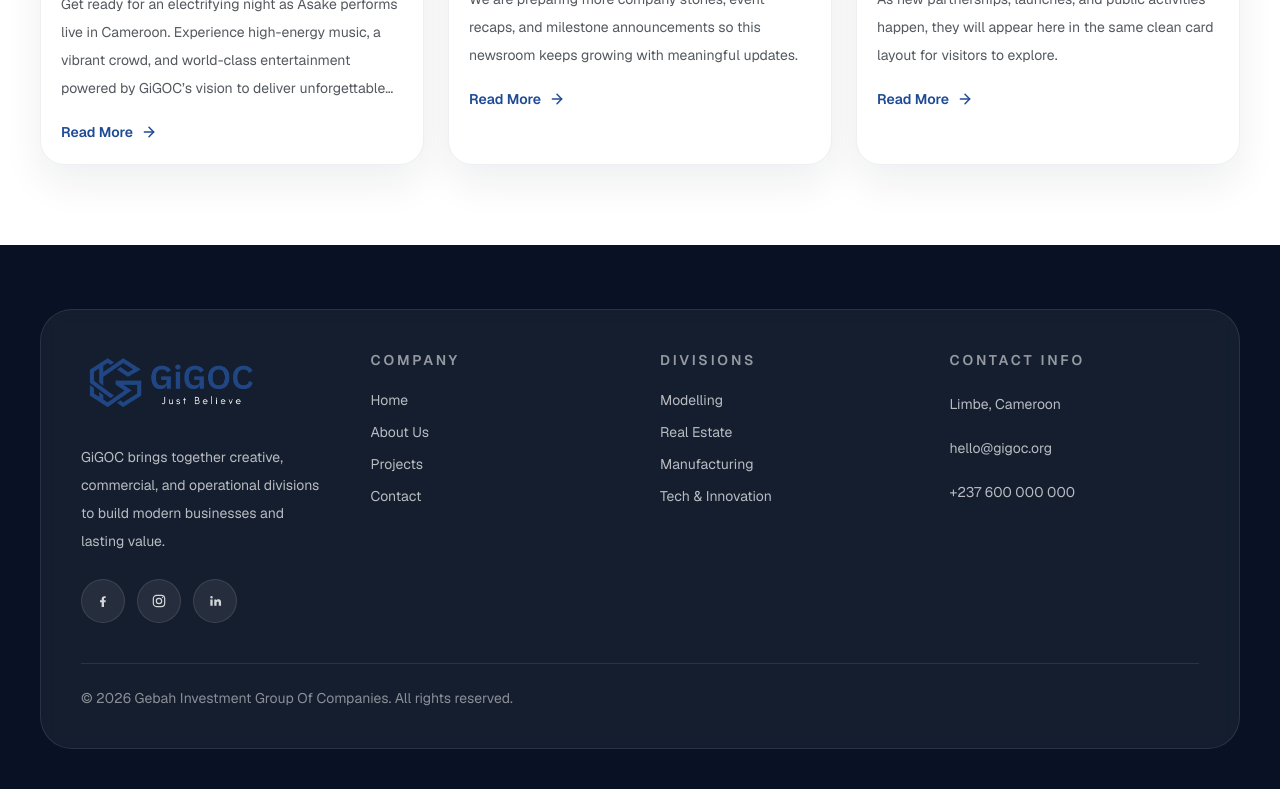
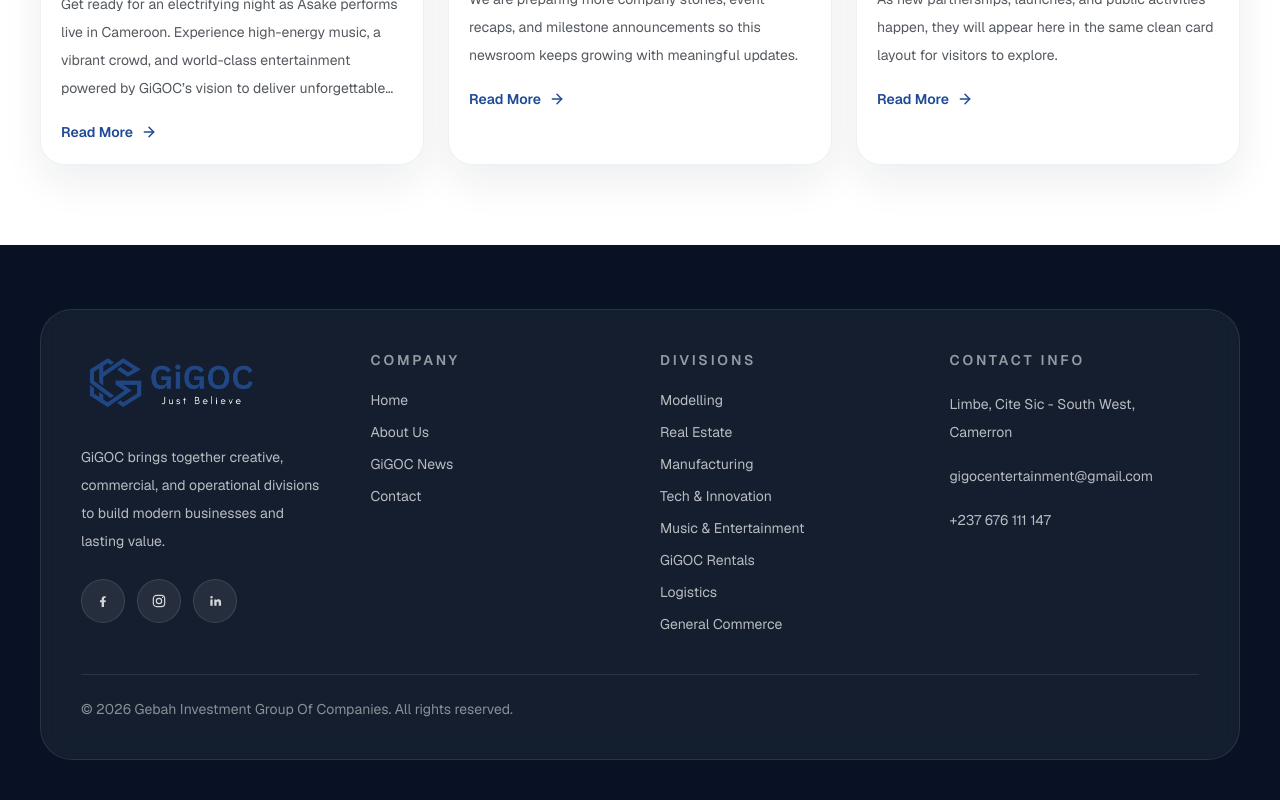
Before and after one commit to mrnguchi/gigoc-, a Next.js app: page /news in a window 1280 px wide. Shown: the part 1391-2191 px from the top of the page. Built offline with nearby package versions, Linux system fonts and the light colour scheme.

Commit message:
gigoc 2.1 -- contact info

```diff
--- a/src/app/about/page.tsx
+++ b/src/app/about/page.tsx
@@ -4,10 +4,11 @@
 import { FaFacebookF, FaInstagram, FaLinkedinIn } from 'react-icons/fa6';
 import Footer from '@/components/Footer';
 import Navbar from '@/components/Navbar';
+import { companyContact } from '@/data/contact';
 import { newsSectionData } from '@/data/news';
 
 const teamMembers = [
-  { name: 'Bill Gebah', role: 'Chief Executive Officer', info: 'Leads the group vision and long-term strategy.', image: '/unnamed.jpg' },
+  { name: 'Bill B. Gebah', role: 'Chief Executive Officer', info: 'Leads the group vision and long-term strategy.', image: '/unnamed.jpg' },
   { name: 'Fogam Fabrice', role: 'General Manager', info: 'Oversees performance, coordination, and execution across divisions.', image: '/fogam.jpg' },
   { name: 'Motoma Harry', role: 'Operation Manager', info: 'Drives day-to-day systems, and cross-team workflow.', image: '/gigoc-house.jpg' },
   { name: 'Nguchi N.', role: 'IT Engineer', info: 'Supports digital systems, infrastructure, and technical innovation.', image: '/nguchi.jpg' },
@@ -22,10 +23,10 @@
 ];
 
 const faqs = [
-  { question: 'Where are we located?', answer: 'We are located in Limbe.', defaultOpen: true },
+  { question: 'Where are we located?', answer: `We are located in ${companyContact.address}.`, defaultOpen: true },
   { question: 'What services does GiGOC provide?', answer: 'GiGOC brings together creative, commercial, and operational businesses across modelling, real estate, manufacturing, logistics, entertainment, general commerce, and tech-driven innovation.' },
   { question: 'Do you support partnerships and collaborations?', answer: 'Yes. We welcome conversations around partnerships, investments, strategic collaborations, and project opportunities across our business divisions.' },
-  { question: 'How can I contact your team?', answer: 'You can reach us through the contact section on the home page, by email at hello@gigoc.org, or by phone for direct enquiries.' },
+  { question: 'How can I contact your team?', answer: `You can reach us through the contact section on the home page, by email at ${companyContact.email}, or by phone on ${companyContact.phoneDisplay}.` },
   { question: 'Do you handle custom project requests?', answer: 'Yes. Depending on the division, our team can review tailored requests and recommend the best structure, service, or collaboration path.' },
 ];
 
@@ -137,9 +138,9 @@
                 className="group overflow-hidden rounded-[1.5rem] border bg-white shadow-[0_18px_40px_rgba(15,23,42,0.06)] transition-all duration-500 hover:-translate-y-2 hover:shadow-[0_28px_56px_rgba(15,23,42,0.12)]"
                 style={{ borderColor: 'rgba(148, 163, 184, 0.16)' }}
               >
-                <div className="relative h-90 overflow-hidden">
-                  <Image src={member.image} alt={member.name} fill className="object-cover transition-transform duration-700 group-hover:scale-105" sizes="(max-width: 768px) 100vw, 33vw" />
-                  <div className="absolute inset-0 bg-gradient-to-t from-slate-950/35 via-transparent to-transparent" />
+                <div className="relative h-90 rounded-2xl overflow-hidden">
+                  <Image src={member.image} alt={member.name} fill className="object-cover   transition-transform duration-700 group-hover:scale-105" sizes="(max-width: 768px) 100vw, 33vw" />
+                  <div className="absolute  inset-0 bg-gradient-to-t from-slate-950/35 via-transparent to-transparent" />
                   <div className="absolute bottom-4 left-4">
                     <SocialIconRow />
                   </div>
@@ -307,7 +308,7 @@
                       24/7 Service
                     </p>
                     <p className="text-sm" style={{ color: 'var(--text-soft)' }}>
-                      +237 600 000 000
+                      {companyContact.phoneDisplay}
                     </p>
                   </div>
                 </div>
--- a/src/app/contact/page.tsx
+++ b/src/app/contact/page.tsx
@@ -4,29 +4,29 @@
 import { FaFacebookF, FaInstagram, FaLinkedinIn, FaPinterestP, FaXTwitter } from 'react-icons/fa6';
 import Footer from '@/components/Footer';
 import Navbar from '@/components/Navbar';
+import { companyContact } from '@/data/contact';
 
 const contactDetails = [
   {
     title: 'Address',
     icon: MapPin,
-    lines: ['Limbe, South West Region', 'Cameroon'],
+    lines: companyContact.addressLines,
   },
   {
     title: 'Contact',
     icon: PhoneCall,
-    lines: ['Phone: +237 600 000 000', 'Email: hello@gigoc.org'],
+    lines: [`Phone: ${companyContact.phoneDisplay}`, `Email: ${companyContact.email}`],
   },
   {
     title: 'Open Time',
     icon: Clock3,
-    lines: ['Monday - Friday', '09:00 - 20:00'],
+    lines: ['Monday - Friday', '09:00 am - 05:00 pm'],
   },
 ];
 
 const socialLinks = [
   { label: 'Facebook', href: '#', icon: FaFacebookF },
   { label: 'X', href: '#', icon: FaXTwitter },
-  { label: 'Pinterest', href: '#', icon: FaPinterestP },
   { label: 'Instagram', href: '#', icon: FaInstagram },
   { label: 'LinkedIn', href: '#', icon: FaLinkedinIn },
 ];
@@ -110,26 +110,26 @@
                   <p>Talk to us about projects, partnerships, investments, or operational support.</p>
                   <p>
                     Email us at{' '}
-                    <Link href="mailto:hello@gigoc.org" className="font-medium text-white transition hover:text-blue-200">
-                      hello@gigoc.org
+                    <Link href={`mailto:${companyContact.email}`} className="font-medium text-white transition hover:text-blue-200">
+                      {companyContact.email}
                     </Link>
                     {' '}or call{' '}
-                    <Link href="tel:+237600000000" className="font-medium text-white transition hover:text-blue-200">
-                      +237 600 000 000
+                    <Link href={`tel:${companyContact.phoneHref}`} className="font-medium text-white transition hover:text-blue-200">
+                      {companyContact.phoneDisplay}
                     </Link>
                     .
                   </p>
                 </div>
                 <div className="mt-7 flex flex-wrap gap-3">
                   <Link
-                    href="mailto:hello@gigoc.org"
+                    href={`mailto:${companyContact.email}`}
                     className="inline-flex items-center gap-2 rounded-full bg-white px-5 py-3 text-sm font-semibold text-[#1e4a95] transition hover:-translate-y-0.5"
                   >
                     <Mail className="h-4 w-4" strokeWidth={2.2} />
                     Email Us
                   </Link>
                   <Link
-                    href="tel:+237600000000"
+                    href={`tel:${companyContact.phoneHref}`}
                     className="inline-flex items-center gap-2 rounded-full border px-5 py-3 text-sm font-semibold text-white transition hover:bg-white/10"
                     style={{ borderColor: 'rgba(255, 255, 255, 0.16)' }}
                   >
@@ -291,7 +291,7 @@
                 <button
                   type="submit"
                   className="inline-flex rounded-full px-7 py-3 text-sm font-semibold text-white shadow-[0_18px_35px_rgba(37,99,235,0.22)] transition hover:-translate-y-0.5"
-                  style={{ background: 'linear-gradient(135deg, #7c3aed 0%, #2563eb 100%)' }}
+                  style={{ background: 'linear-gradient(135deg, #1e4a95 0%, #2563eb 100%)' }}
                 >
                   Send Message
                 </button>
--- a/src/components/ContactSection.tsx
+++ b/src/components/ContactSection.tsx
@@ -1,3 +1,6 @@
+import Link from 'next/link';
+import { companyContact } from '@/data/contact';
+
 export default function ContactSection() {
   return (
     <section id="contact-section" className="scroll-mt-32 bg-[var(--bg-main)] px-5 pb-20 pt-4 sm:px-6 lg:px-10 lg:pb-24">
@@ -15,6 +18,20 @@
           <p className="mt-4 text-sm leading-7 sm:text-base" style={{ color: 'var(--text-soft)' }}>
             We work across multiple industries, so whether your project is creative, commercial, or operational, we are ready to help you move it forward.
           </p>
+
+          <div className="mt-6 space-y-2 text-sm leading-7 sm:text-base" style={{ color: 'var(--text-soft)' }}>
+            <p>{companyContact.address}</p>
+            <p>
+              <Link href={`mailto:${companyContact.email}`} className="font-medium transition hover:text-[var(--primary)]">
+                {companyContact.email}
+              </Link>
+            </p>
+            <p>
+              <Link href={`tel:${companyContact.phoneHref}`} className="font-medium transition hover:text-[var(--primary)]">
+                {companyContact.phoneDisplay}
+              </Link>
+            </p>
+          </div>
         </div>
 
         <form className="space-y-5" style={{ borderColor: 'rgba(148, 163, 184, 0.16)' }}>
--- a/src/components/Footer.tsx
+++ b/src/components/Footer.tsx
@@ -1,20 +1,26 @@
 import Image from 'next/image';
 import Link from 'next/link';
+import { companyContact } from '@/data/contact';
 
 type SocialPlatform = 'facebook' | 'instagram' | 'linkedin';
 
 const companyLinks = [
   { label: 'Home', href: '/#home' },
   { label: 'About Us', href: '/about' },
-  { label: 'Projects', href: '#' },
+  { label: 'GiGOC News', href: '/news' },
   { label: 'Contact', href: '/contact' },
 ];
 
 const divisionLinks = [
-  { label: 'Modelling', href: '/#hero-divisions' },
-  { label: 'Real Estate', href: '/#hero-divisions' },
-  { label: 'Manufacturing', href: '/#hero-divisions' },
-  { label: 'Tech & Innovation', href: '/#hero-divisions' },
+  { label: 'Modelling', href: '/#' },
+  { label: 'Real Estate', href: '/#' },
+  { label: 'Manufacturing', href: '/#' },
+  { label: 'Tech & Innovation', href: '/#' },
+  { label: 'Music & Entertainment', href: '/#' },
+  { label: 'GiGOC Rentals', href: '/#' },
+  { label: 'Logistics', href: '/#' },
+  { label: 'General Commerce', href: '/#' },
+
 ];
 
 const socialLinks = [
@@ -99,15 +105,15 @@
           <div>
             <h3 className="text-sm font-semibold tracking-[0.2em] uppercase text-white/55">Contact Info</h3>
             <div className="mt-5 space-y-4 text-sm leading-7 text-white/70">
-              <p>Limbe, Cameroon</p>
+              <p>{companyContact.address}</p>
               <p>
-                <Link href="mailto:hello@gigoc.org" className="transition hover:text-white">
-                  hello@gigoc.org
+                <Link href={`mailto:${companyContact.email}`} className="transition hover:text-white">
+                  {companyContact.email}
                 </Link>
               </p>
               <p>
-                <Link href="tel:+237600000000" className="transition hover:text-white">
-                  +237 600 000 000
+                <Link href={`tel:${companyContact.phoneHref}`} className="transition hover:text-white">
+                  {companyContact.phoneDisplay}
                 </Link>
               </p>
             </div>
--- a/src/components/Hero.tsx
+++ b/src/components/Hero.tsx
@@ -277,7 +277,7 @@
                 href="#contact-section"
                 className="rounded-full text-center px-7 py-4 text-sm font-semibold text-white transition hover:-translate-y-0.5"
                 style={{
-                  background: 'linear-gradient(135deg, #7c3aed 0%, #2563eb 100%)',
+                  background: 'linear-gradient(135deg, #1e4a95 0%, #2563eb 100%)',
                   boxShadow: '0 18px 35px rgba(37, 99, 235, 0.28)',
                 }}
               >
--- /dev/null
+++ b/src/data/contact.ts
@@ -0,0 +1,7 @@
+export const companyContact = {
+  address: 'Limbe, Cite Sic - South West, Camerron',
+  addressLines: ['Limbe, Cite Sic - South West, Camerron'],
+  email: 'gigocentertainment@gmail.com',
+  phoneDisplay: '+237 676 111 147',
+  phoneHref: '+23767611147',
+};
```
